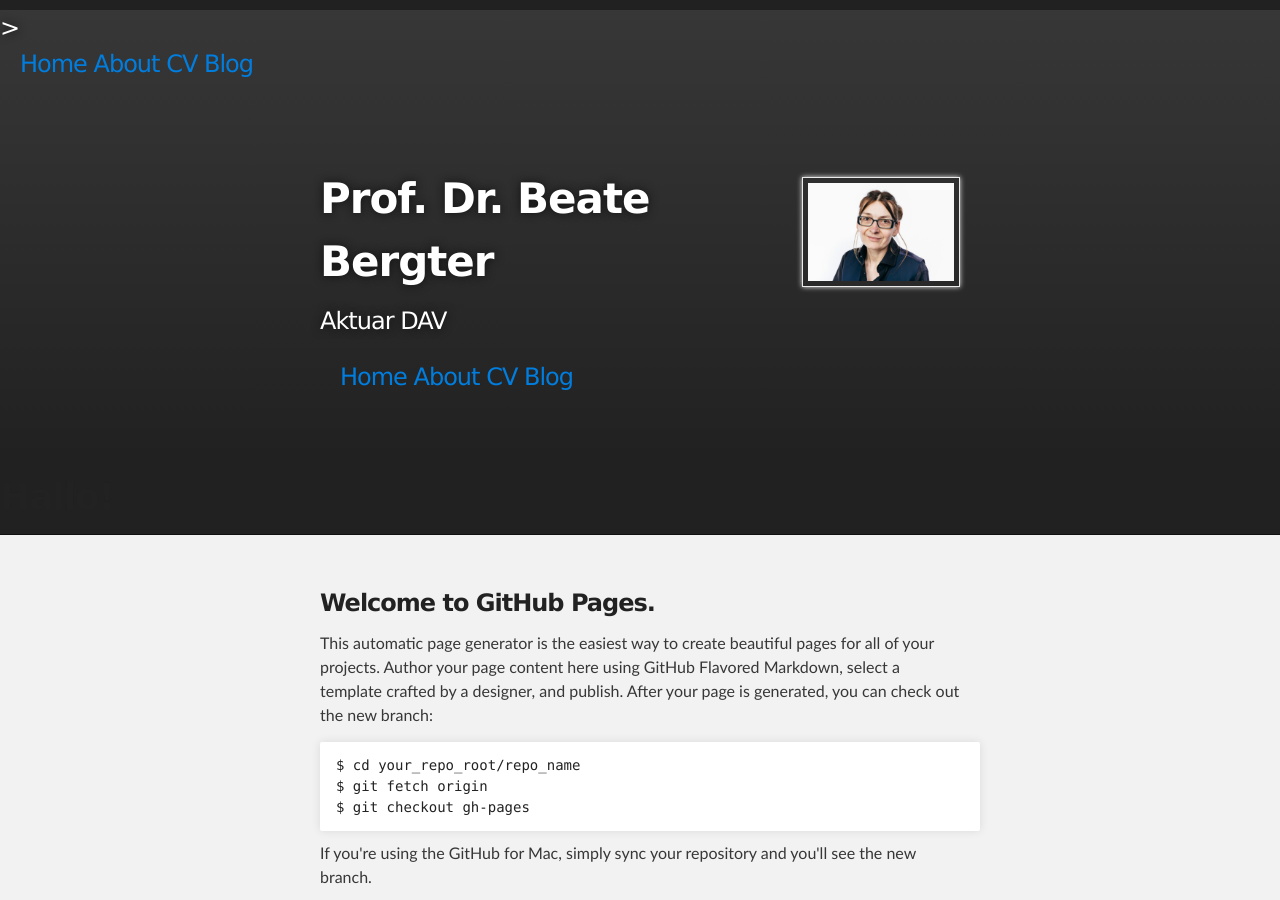
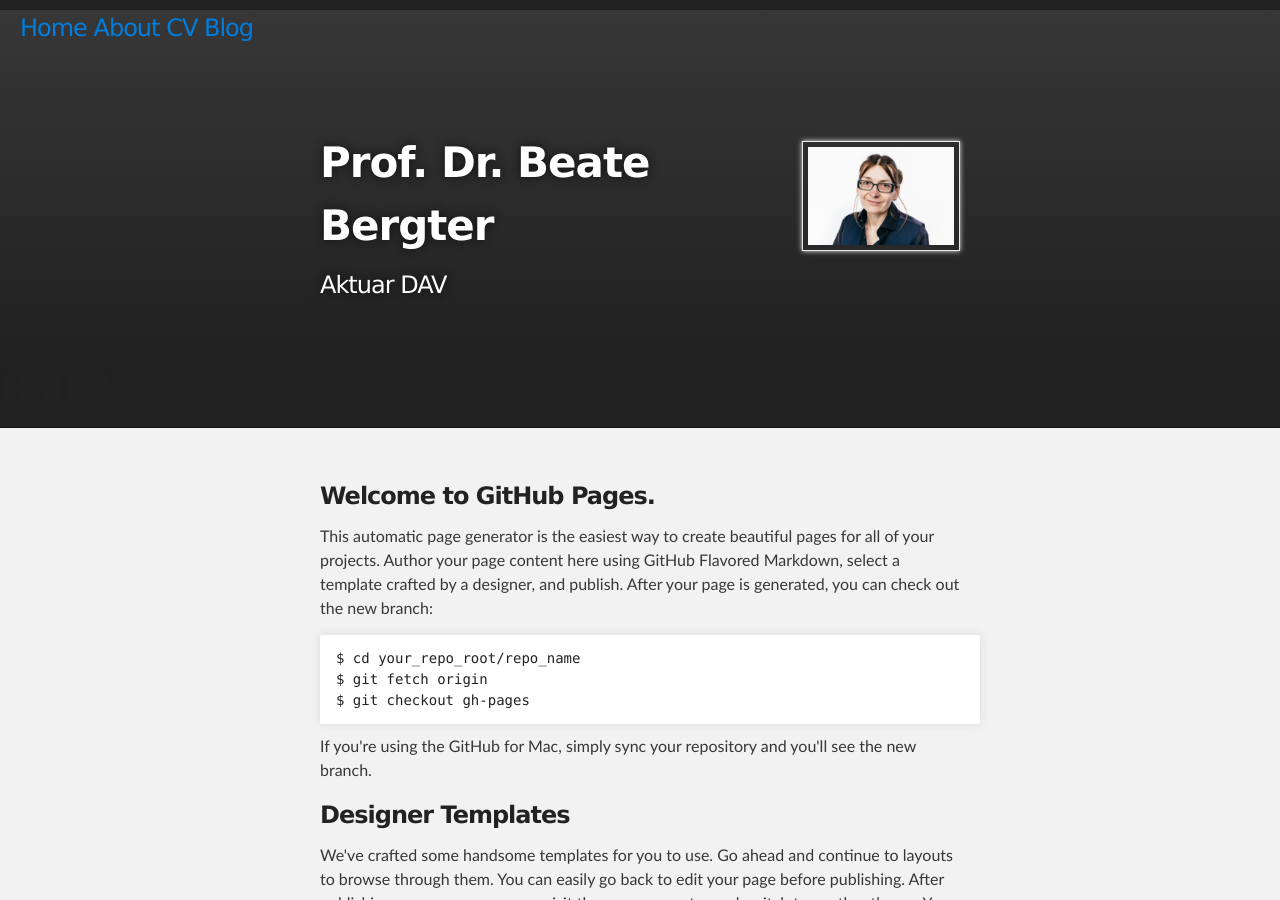
Before and after one commit to bbergter/bbergter, a Jekyll site: the page index.html, which Jekyll copies as it is, in a window 1280 px wide and 900 px high. Built offline with Jekyll 4.4.1, drawn with Linux system fonts in a browser that asks for light colours.

Commit message:
Update index.html

```diff
--- a/index.html
+++ b/index.html
@@ -27,7 +27,7 @@
     <div id="header_wrap" class="outer">
 
 
-      <h2 id="project_tagline"> > <nav>
+      <h2 id="project_tagline"> <nav>
     		<ul class="nav nav-pills pull-right">
         		<a href="/">Home</a>
 	        	<a href="/about">About</a>
@@ -44,15 +44,6 @@
 
           <h1 id="project_title">Prof. Dr. Beate Bergter</h1>
           <h2 id="project_tagline">Aktuar DAV</h2>
-
-
-      <h2 id="project_tagline"> <nav>
-    		<ul class="nav nav-pills pull-right">
-        		<a href="/">Home</a>
-	        	<a href="/about">About</a>
-        		<a href="/cv">CV</a>
-        		<a href="/blog">Blog</a>
-       	</nav> </h2>
         </header>
     </div>
 
```
